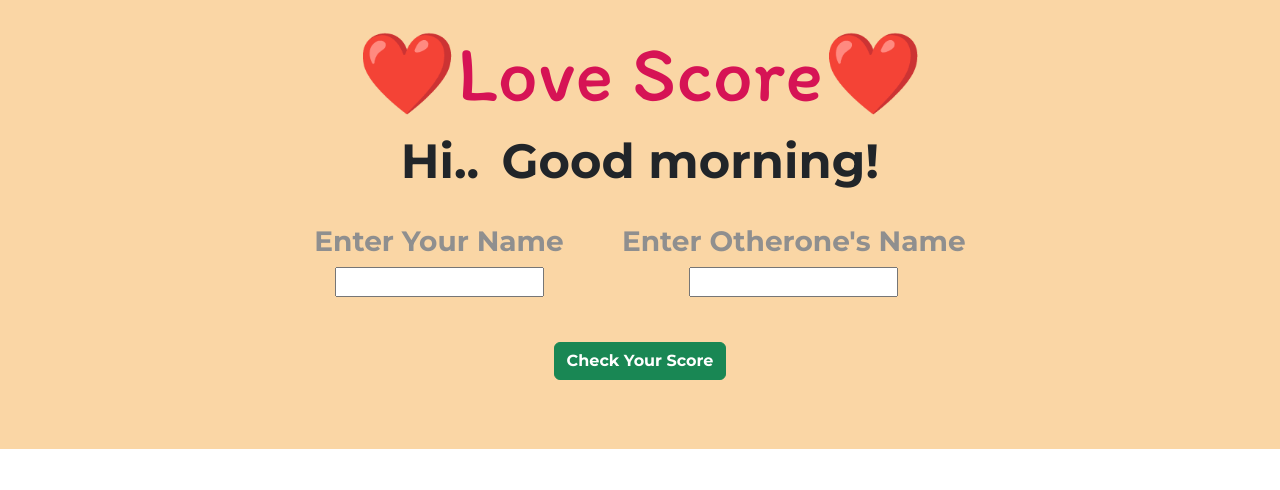
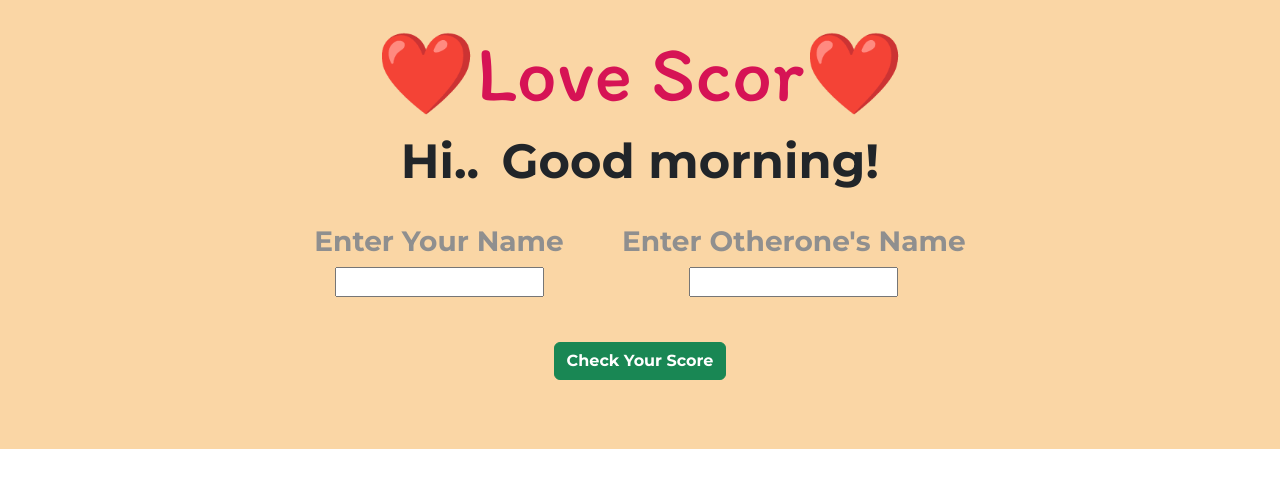
Before and after one commit to updp16/LoveScore, a plain HTML site: page index.html in a window 1280 px wide. Drawn offline with nearby package versions, Linux system fonts and the light colour scheme.

Commit message:
Update index.html
e removed

```diff
--- a/index.html
+++ b/index.html
@@ -22,7 +22,7 @@
 
     <section id="inputSection">
         <div class="container-fluid">
-            <div class="heading">❤️Love Score❤️</div>
+            <div class="heading">❤️Love Scor❤️</div>
             <h1>Hi..</h1>
             <h1 class="greeting"></h1><br>
             <div class="text-box">
```
